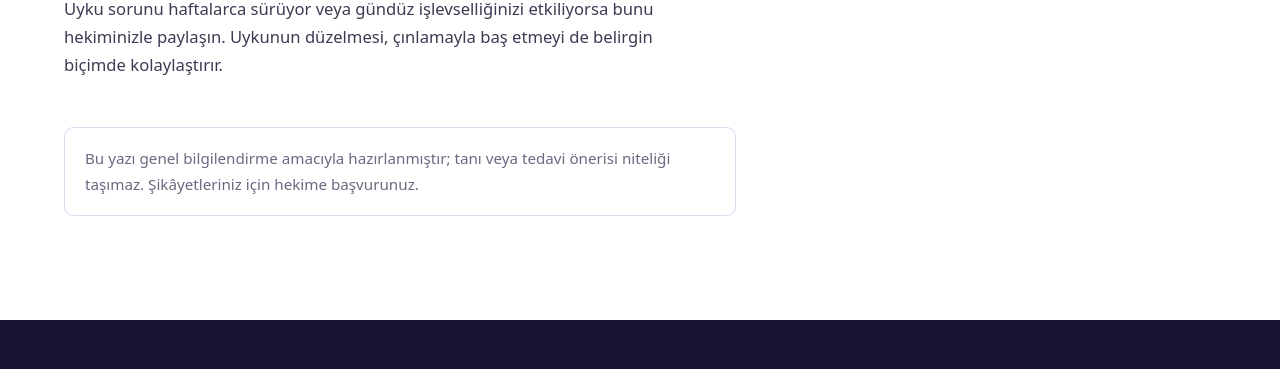
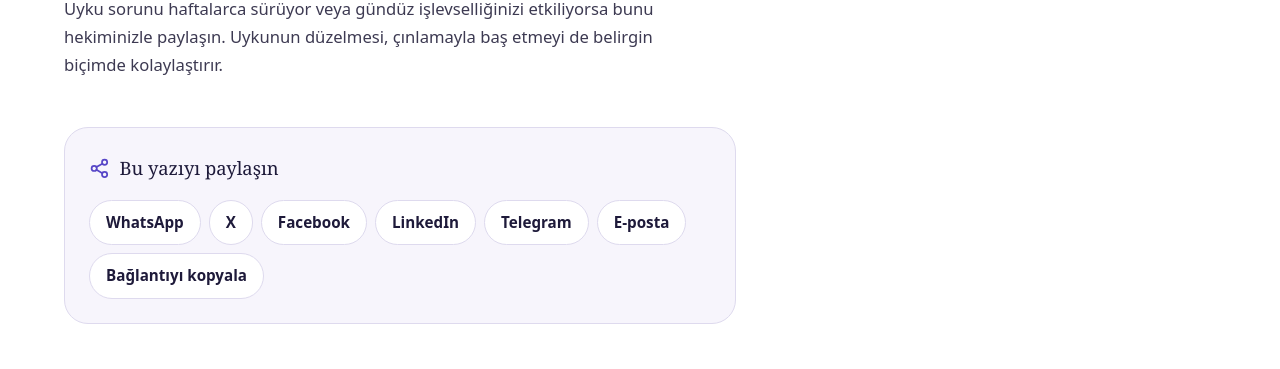
Before and after one commit to ozdesdeniz01/tinnituslab, an Astro site: page /notlar/cinlama-geceleri-neden-artar in a window 1280 px wide. Shown: the part 1700-2069 px from the top of the page. Built offline with nearby package versions, Linux system fonts and the light colour scheme; Astro itself is replaced by a stand-in of ours.

Commit message:
Yazılara paylaşım düğmeleri ve yazıya özel paylaşım görselleri ekle
Co-Authored-By: Claude Fable 5.2 <noreply@anthropic.com>
Claude-Session: https://claude.ai/code/session_015CLB7uUTPGz7pcwcLjJmeD

```diff
--- /dev/null
+++ b/src/components/Paylas.astro
@@ -0,0 +1,51 @@
+---
+const { baslik } = Astro.props;
+const adres = new URL(Astro.url.pathname, Astro.site).href;
+const e = encodeURIComponent;
+const kanallar = [
+  { ad: 'WhatsApp', href: `https://wa.me/?text=${e(`${baslik} ${adres}`)}` },
+  { ad: 'X', href: `https://twitter.com/intent/tweet?text=${e(baslik)}&url=${e(adres)}` },
+  { ad: 'Facebook', href: `https://www.facebook.com/sharer/sharer.php?u=${e(adres)}` },
+  { ad: 'LinkedIn', href: `https://www.linkedin.com/sharing/share-offsite/?url=${e(adres)}` },
+  { ad: 'Telegram', href: `https://t.me/share/url?url=${e(adres)}&text=${e(baslik)}` },
+  { ad: 'E-posta', href: `mailto:?subject=${e(baslik)}&body=${e(adres)}` },
+];
+---
+
+<div class="share" data-baslik={baslik} data-adres={adres}>
+  <p class="share-title">
+    <svg viewBox="0 0 24 24" fill="none" stroke="currentColor" stroke-width="2" stroke-linecap="round" stroke-linejoin="round" aria-hidden="true">
+      <circle cx="18" cy="5" r="3"></circle>
+      <circle cx="6" cy="12" r="3"></circle>
+      <circle cx="18" cy="19" r="3"></circle>
+      <path d="M8.6 10.5l6.8-4M8.6 13.5l6.8 4"></path>
+    </svg>
+    Bu yazıyı paylaşın
+  </p>
+  <div class="share-links">
+    <button type="button" class="share-native" hidden>Paylaş</button>
+    {kanallar.map((k) => <a href={k.href} target="_blank" rel="noopener noreferrer">{k.ad}</a>)}
+    <button type="button" class="share-copy">Bağlantıyı kopyala</button>
+  </div>
+</div>
+
+<script is:inline>
+  document.querySelectorAll('.share').forEach((kutu) => {
+    const { baslik, adres } = kutu.dataset;
+    const yerel = kutu.querySelector('.share-native');
+    if (navigator.share) {
+      yerel.hidden = false;
+      yerel.addEventListener('click', () => navigator.share({ title: baslik, url: adres }).catch(() => {}));
+    }
+    const kopya = kutu.querySelector('.share-copy');
+    kopya.addEventListener('click', async () => {
+      try {
+        await navigator.clipboard.writeText(adres);
+        kopya.textContent = 'Bağlantı kopyalandı';
+      } catch {
+        kopya.textContent = 'Kopyalanamadı';
+      }
+      setTimeout(() => (kopya.textContent = 'Bağlantıyı kopyala'), 2500);
+    });
+  });
+</script>
--- a/src/layouts/Base.astro
+++ b/src/layouts/Base.astro
@@ -2,11 +2,11 @@
 import '../styles/global.css';
 import { site, u } from '../lib/site.js';
 
-const { baslik, aciklama = site.aciklama, yapisalVeri } = Astro.props;
+const { baslik, aciklama = site.aciklama, yapisalVeri, gorsel = '/og.png', tur = 'website' } = Astro.props;
 const tamBaslik = baslik ? `${baslik} | ${site.ad}` : `${site.ad} | Kulak çınlaması, hiperakuzi ve mizofoni`;
 const yol = Astro.url.pathname;
 const canonical = new URL(yol, Astro.site);
-const ogGorsel = new URL(u('/og.png'), Astro.site);
+const ogGorsel = new URL(u(gorsel), Astro.site);
 const menu = [
   { ad: 'Bilgi Merkezi', yol: '/bilgi-merkezi/' },
   { ad: 'Ortam Sesi', yol: '/ortam-sesi/' },
@@ -45,11 +45,17 @@ const veri = yapisalVeri ?? {
     <meta property="og:site_name" content={site.ad} />
     <meta property="og:title" content={tamBaslik} />
     <meta property="og:description" content={aciklama} />
-    <meta property="og:type" content="website" />
+    <meta property="og:type" content={tur} />
     <meta property="og:locale" content="tr_TR" />
     <meta property="og:url" content={canonical} />
     <meta property="og:image" content={ogGorsel} />
+    <meta property="og:image:width" content="1200" />
+    <meta property="og:image:height" content="630" />
+    <meta property="og:image:alt" content={tamBaslik} />
     <meta name="twitter:card" content="summary_large_image" />
+    <meta name="twitter:title" content={tamBaslik} />
+    <meta name="twitter:description" content={aciklama} />
+    <meta name="twitter:image" content={ogGorsel} />
     <meta name="theme-color" content="#171331" />
     <script type="application/ld+json" set:html={JSON.stringify(veri)} />
   </head>
--- a/src/lib/site.js
+++ b/src/lib/site.js
@@ -1,3 +1,4 @@
+import fs from 'node:fs';
 import site from '../data/site.json';
 
 const base = import.meta.env.BASE_URL.replace(/\/$/, '');
@@ -20,4 +21,8 @@ export const notlar = () =>
     .map((m) => ({ ...m.frontmatter, slug: slugOf(m.file), Content: m.Content }))
     .sort((a, b) => new Date(b.tarih) - new Date(a.tarih));
 
+/** Yazıya özel paylaşım görseli varsa onu, yoksa genel görseli döndürür. */
+export const paylasimGorseli = (slug) =>
+  fs.existsSync(`${process.cwd()}/public/og/${slug}.png`) ? `/og/${slug}.png` : '/og.png';
+
 export { site };
--- a/src/pages/bilgi-merkezi/[slug].astro
+++ b/src/pages/bilgi-merkezi/[slug].astro
@@ -1,6 +1,7 @@
 ---
 import Base from '../../layouts/Base.astro';
-import { site, u, bilgiYazilari, tarih } from '../../lib/site.js';
+import Paylas from '../../components/Paylas.astro';
+import { site, u, bilgiYazilari, tarih, paylasimGorseli } from '../../lib/site.js';
 
 export function getStaticPaths() {
   return bilgiYazilari().map((y) => ({ params: { slug: y.slug } }));
@@ -20,7 +21,7 @@ const veri = {
 };
 ---
 
-<Base baslik={yazi.baslik} aciklama={yazi.ozet} yapisalVeri={veri}>
+<Base baslik={yazi.baslik} aciklama={yazi.ozet} yapisalVeri={veri} gorsel={paylasimGorseli(yazi.slug)} tur="article">
   <div class="page-head">
     <div class="wrap">
       <p class="meta" style="font-size:1rem;margin-bottom:.6rem"><a href={u('/bilgi-merkezi/')}>Bilgi Merkezi</a></p>
@@ -40,6 +41,7 @@ const veri = {
             </div>
           )
         }
+        <Paylas baslik={yazi.baslik} />
         <div class="disclaimer">
           {yazi.guncelleme && <p style="margin-bottom:.5rem">Son güncelleme: {tarih(yazi.guncelleme)}</p>}
           {yazi.denetlendi && site.uzman.ad && <p style="margin-bottom:.5rem">İçerik denetimi: {site.uzman.ad}</p>}
--- a/src/pages/notlar/[slug].astro
+++ b/src/pages/notlar/[slug].astro
@@ -1,6 +1,7 @@
 ---
 import Base from '../../layouts/Base.astro';
-import { u, notlar, tarih } from '../../lib/site.js';
+import Paylas from '../../components/Paylas.astro';
+import { u, notlar, tarih, paylasimGorseli } from '../../lib/site.js';
 
 export function getStaticPaths() {
   return notlar().map((y) => ({ params: { slug: y.slug } }));
@@ -9,7 +10,7 @@ const yazi = notlar().find((y) => y.slug === Astro.params.slug);
 const { Content } = yazi;
 ---
 
-<Base baslik={yazi.baslik} aciklama={yazi.ozet}>
+<Base baslik={yazi.baslik} aciklama={yazi.ozet} gorsel={paylasimGorseli(yazi.slug)} tur="article">
   <div class="page-head">
     <div class="wrap">
       <p class="meta" style="font-size:1rem;margin-bottom:.6rem">
@@ -22,6 +23,7 @@ const { Content } = yazi;
   <section class="section">
     <div class="wrap">
       <div class="prose"><Content /></div>
+      <Paylas baslik={yazi.baslik} />
       <div class="disclaimer">
         <p>
           Bu yazı genel bilgilendirme amacıyla hazırlanmıştır; tanı veya tedavi önerisi niteliği taşımaz. Şikâyetleriniz
--- a/src/styles/global.css
+++ b/src/styles/global.css
@@ -1127,3 +1127,60 @@ svg {
 .refs li {
   margin-bottom: 0.5em;
 }
+
+/* ---------- Paylaşım ---------- */
+.share {
+  margin-top: 3rem;
+  padding: 1.5rem;
+  background: var(--mist);
+  border: 1px solid var(--line);
+  border-radius: var(--r-lg);
+  max-width: var(--prose);
+}
+.share-title {
+  display: flex;
+  align-items: center;
+  gap: 0.6rem;
+  margin: 0 0 1rem;
+  font-family: var(--display);
+  font-size: 1.15rem;
+  font-weight: 560;
+  color: var(--ink);
+}
+.share-title svg {
+  width: 1.3rem;
+  height: 1.3rem;
+  color: var(--primary);
+}
+.share-links {
+  display: flex;
+  flex-wrap: wrap;
+  gap: 0.5rem;
+}
+.share-links a,
+.share-links button {
+  font: inherit;
+  font-size: 0.95rem;
+  font-weight: 600;
+  padding: 0.55rem 1rem;
+  border-radius: 999px;
+  border: 1px solid var(--line);
+  background: var(--paper);
+  color: var(--ink);
+  text-decoration: none;
+  cursor: pointer;
+}
+.share-links a:hover,
+.share-links button:hover {
+  background: var(--primary);
+  border-color: var(--primary);
+  color: #fff;
+}
+.share-links .share-native {
+  background: var(--ink);
+  border-color: var(--ink);
+  color: #fff;
+}
+.share + .disclaimer {
+  margin-top: 1.5rem;
+}
```
Also changed, not shown: public/og/cinlama-geceleri-neden-artar.png (added), public/og/cocuklarda-tinnitus.png (added), public/og/gurultuden-korunma.png (added), public/og/hiperakuzi.png (added), public/og/ilk-degerlendirmeye-hazirlik.png (added), public/og/mizofoni.png (added), public/og/pulsatil-tinnitus.png (added), public/og/tinnitus-ve-stres.png (added), public/og/tinnitus.png (added).
